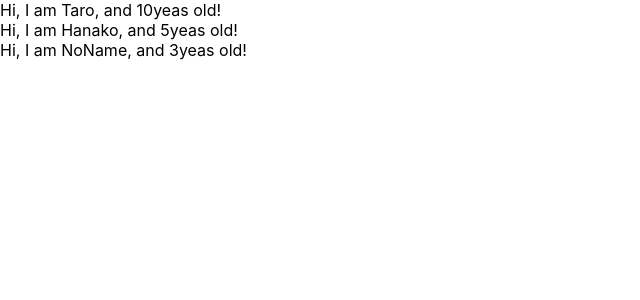
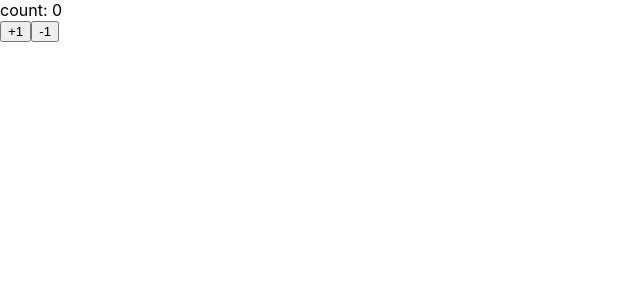
Before and after one commit to naoto0519/udemy-react-redux-crud-application, a React (Create React App) app: page / in a window 1280 px wide. Shown: the top 300 px of the page, without its empty margins (0-640 px from the left). Built offline with nearby package versions, Linux system fonts and the light colour scheme.

Commit message:
create state

```diff
--- a/src/App.js
+++ b/src/App.js
@@ -1,32 +1,30 @@
-import React from 'react';
-import PropTypes from 'prop-types';
+import React,{ Component } from 'react';
 
+const App = () => (<Counter></Counter>)
 
-const App = () => {
-  const profiles = [
-    { name:"Taro", age:10 },
-    { name:"Hanako", age:5 },
-    { name:"NoName", age:3 }
-  ]
-  return (
-    <div>
-      {
-        profiles.map((profile, index) => {
-          return <User name={profile.name} age={profile.age} key={index}/>
-        })
-      }
-    </div>
-  )
+class Counter extends Component {
+  constructor(props){
+    super(props)
+    console.log(this.state)
+    this.state = { count:0 }
+  }
+  handlePlusButton = () => {
+    this.setState({ count: this.state.count + 1 })
+  }
+  handleMinusButton = () => {
+    this.setState({ count: this.state.count - 1 })
+  }
+
+  render(){
+    return (
+      <React.Fragment>
+        <div>count: { this.state.count }</div>
+        <button onClick={this.handlePlusButton}>+1</button>
+        <button onClick={this.handleMinusButton}>-1</button>
+      </React.Fragment>
+    )
+
+  }
 }
 
-const User = (props) => {
-  return <div>Hi, I am {props.name}, and {props.age}yeas old!</div>
-}
-
-User.propTypes = {
-  name: PropTypes.string,
-  age: PropTypes.number.isRequired
-}
-
-
 export default App;
```
